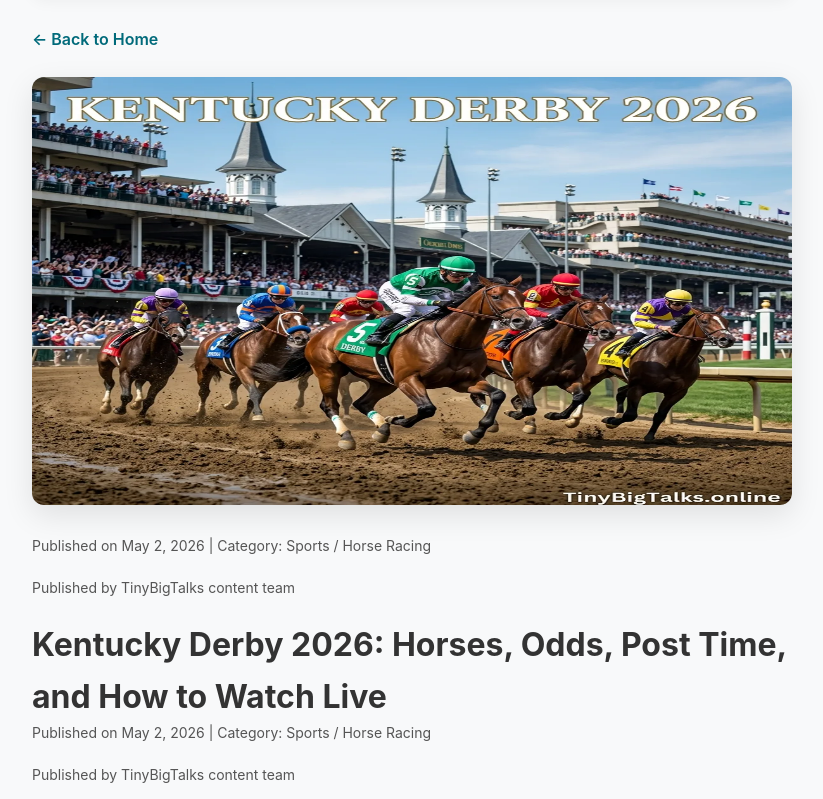
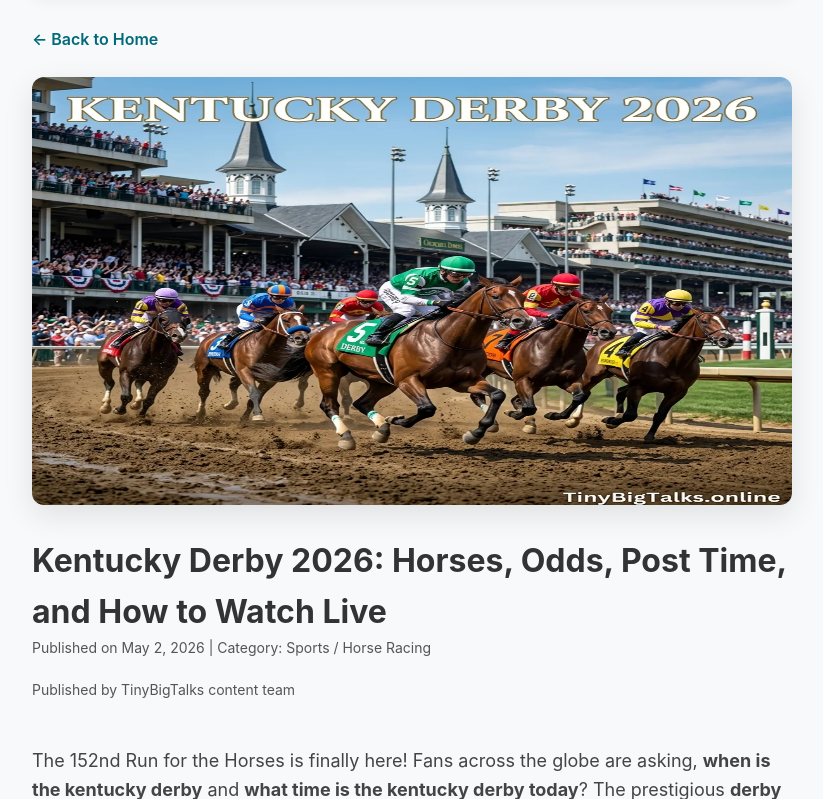
Before and after one commit to singhalr06oct/TestURLPages, a plain HTML site: page articles/kentucky-derby-2026-live-odds-post-time-horses.html in a window 1280 px wide. Shown: the part 359-1158 px from the top of the page, without its empty margins (228-1051 px from the left). Drawn offline with Linux system fonts and the light colour scheme; no server answers.

Commit message:
Added article

```diff
--- a/articles/kentucky-derby-2026-live-odds-post-time-horses.html
+++ b/articles/kentucky-derby-2026-live-odds-post-time-horses.html
@@ -166,8 +166,6 @@
 
         <img src="image/kentucky_derby_2026.webp" alt="Kentucky Derby 2026" class="hero-img" fetchpriority="high"
             decoding="async">
-        <div class="meta">Published on May 2, 2026 | Category: Sports / Horse Racing</div>
-        <div class="meta">Published by TinyBigTalks content team</div>
 
         <h1>Kentucky Derby 2026: Horses, Odds, Post Time, and How to Watch Live</h1>
         <div class="meta">Published on May 2, 2026 | Category: Sports / Horse Racing</div>
```
